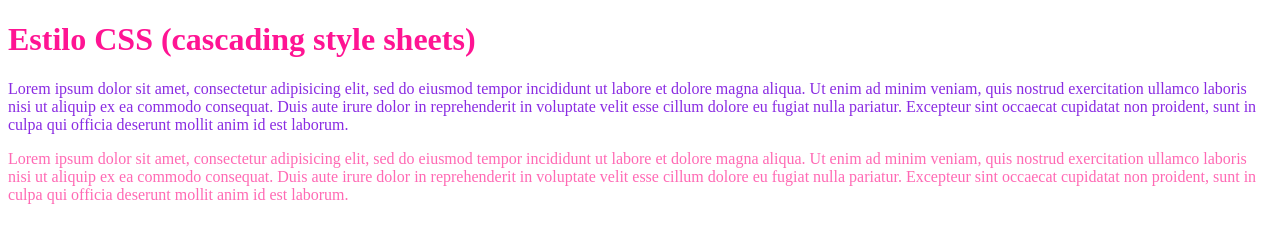
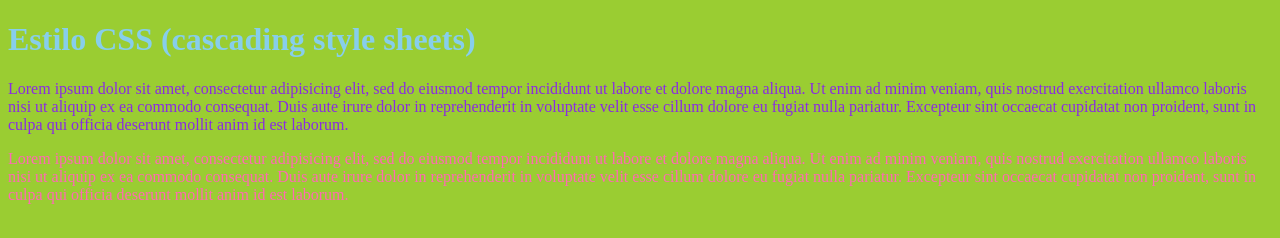
Before and after one commit to Ambrosio9722/Web, a plain HTML site: page Estudo/CSS/ProjetoCSS/inline_style.html in a window 1280 px wide. Drawn offline with Linux system fonts and the light colour scheme.

Commit message:
class e id

```diff
--- a/Estudo/CSS/ProjetoCSS/inline_style.html
+++ b/Estudo/CSS/ProjetoCSS/inline_style.html
@@ -5,6 +5,8 @@
 	<meta name="viewport" content="width=device-width, initial-scale=1">
 	<title>inline style</title>
              <!-- CSS -->
+             <!-- ID = um identificador de ponto unico  (# "jogo da velha") Ex: #principal | para usar: id="principal"
+                  Classe = um identificador de varios pontos  (. "ponto" NOME DA CLASSE)  Ex: .azul |  para usar: class="azul"-->
 		<style type="text/css">
 			p{
 				color: blueviolet;
@@ -12,12 +14,18 @@
 			h1{
 				color: deeppink;
 			}
+			.azul{
+				color: skyblue;
+			}
+			#principal{
+				background-color: yellowgreen;
+			}
 		</style>
 
 </head>
-<body>
+<body id="principal">
 
-	<h1> Estilo CSS (cascading style sheets)</h1>
+	<h1 class="azul"> Estilo CSS (cascading style sheets)</h1>
 
 <!-- style= " " -->
 <!-- color = colocar cor -->
```
